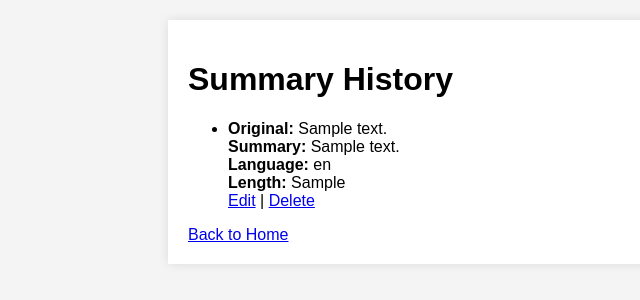
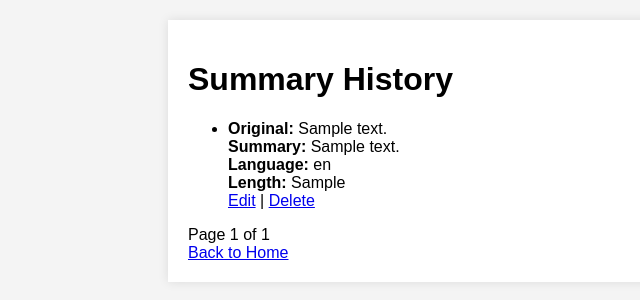
Before and after one commit to Symphatic/AIBDS, a Flask app: template templates/history.html in a window 1280 px wide. Shown: the top 300 px of the page, without its empty margins (52-692 px from the left). Run offline with Flask 3, Linux system fonts and the light colour scheme; the template is opened without the code that fills it: values that come from a table or form of the project are taken from there, others are empty; tables that the repository leaves empty hold one stand-in row (values such as "Sample post").

Commit message:
Update history.html

```diff
--- a/templates/history.html
+++ b/templates/history.html
@@ -10,7 +10,7 @@
     <div class="container">
         <h1>Summary History</h1>
         <ul>
-            {% for summary in summaries %}
+            {% for summary in summaries.items %}
             <li>
                 <strong>Original:</strong> {{ summary.original_text }}<br>
                 <strong>Summary:</strong> {{ summary.summary_text }}<br>
@@ -21,6 +21,15 @@
             </li>
             {% endfor %}
         </ul>
+        <div class="pagination">
+            {% if summaries.has_prev %}
+                <a href="{{ url_for('history', page=summaries.prev_num) }}">Previous</a>
+            {% endif %}
+            <span>Page {{ summaries.page }} of {{ summaries.pages }}</span>
+            {% if summaries.has_next %}
+                <a href="{{ url_for('history', page=summaries.next_num) }}">Next</a>
+            {% endif %}
+        </div>
         <a href="{{ url_for('home') }}">Back to Home</a>
     </div>
 </body>
```
